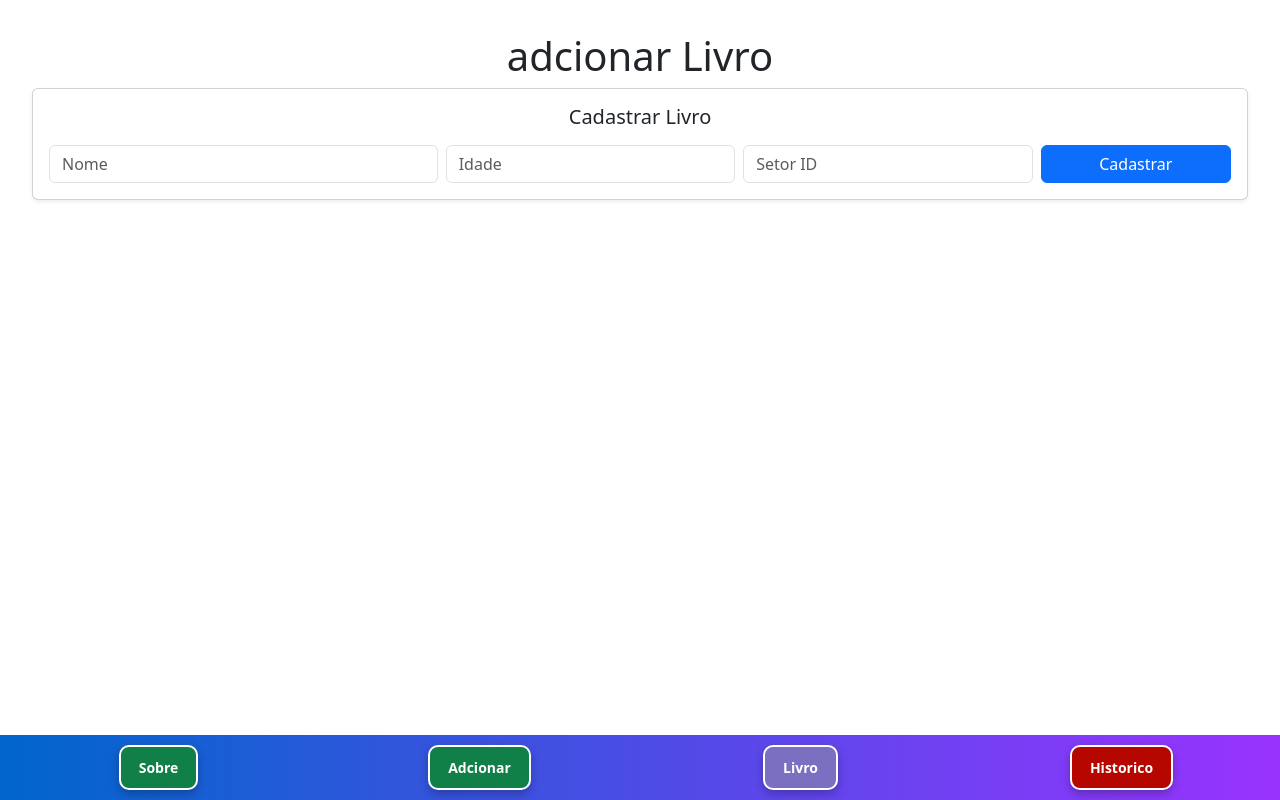
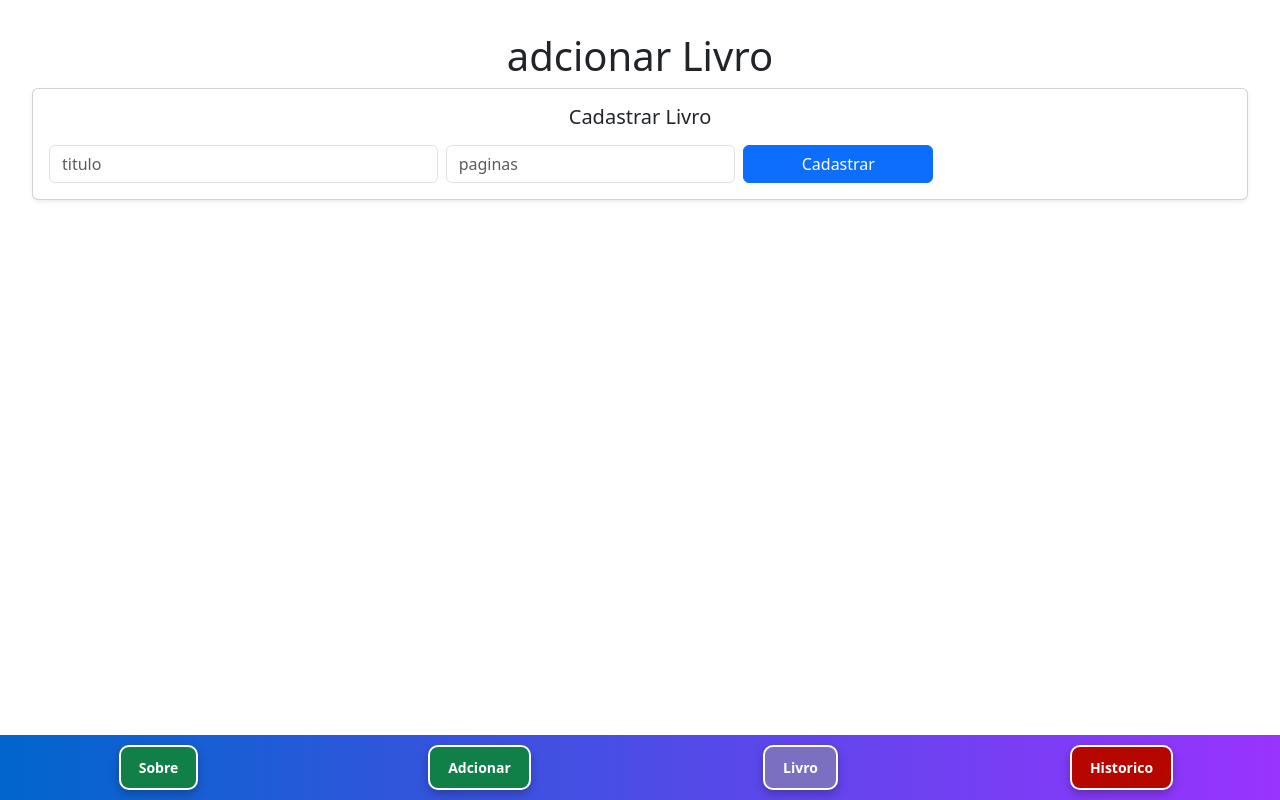
Before and after one commit to Wendel100/DailyReading, a React (Vite) app: page /adcionar in a window 1280 px wide. Built offline with nearby package versions, Linux system fonts and the light colour scheme.

Commit message:
version 1.0.7

```diff
--- a/src/pages/Adcionar.tsx
+++ b/src/pages/Adcionar.tsx
@@ -1,18 +1,16 @@
 import { useState } from "react";
 import api from "../services/Api";
 export function Adcionar(){
-const [name, setNome] = useState("");
-const [idade, setIdade] = useState<number | "">("");
-const [setorId, setSetorId] = useState<number | "">("");
+const [titulo, setTitulo] = useState("");
+const [nPaginas, setNpaginas] = useState<number | "">("");
 const [loading, setLoading] = useState(false);
 
 //adcionar livro
-async function addLivro(nome: string, idade: number, setorId: number) {
+async function addLivro(titulo: string, nPaginas: number){
   try {
     await api.post("addLivro", {
-      name: nome,
-      idade,
-      setorId,
+      titulo: titulo,
+      nPaginas,
     });
   } catch (erro: any) {
     console.error("🔥 ERRO BACKEND:", erro?.response?.data);
@@ -22,7 +20,7 @@ async function addLivro(nome: string, idade: number, setorId: number) {
 async function handleSubmit(e: React.FormEvent) {
   e.preventDefault();
 
-  if (!name || idade === "" || setorId === "") {
+  if (!titulo || nPaginas === "") {
     alert("Preencha todos os campos!");
     return;
   }
@@ -30,15 +28,13 @@ async function handleSubmit(e: React.FormEvent) {
   try {
     setLoading(true);
 
-    await addLivro(name, Number(idade), Number(setorId));
+    await addLivro(titulo, Number(nPaginas));
 
     alert("Livro cadastrado com sucesso!");
 
     // limpa formulário
-    setNome("");
-    setIdade("");
-    setSetorId("");
-
+    setTitulo("");
+    setNpaginas("");
   } catch {
     alert("Erro ao cadastrar livro.");
   } finally {
@@ -55,29 +51,19 @@ async function handleSubmit(e: React.FormEvent) {
                     <input
                         type="text"
                         className="form-control"
-                        placeholder="Nome"
-                        value={name}
-                        onChange={(e) => setNome(e.target.value)} />
+                        placeholder="titulo"
+                        value={titulo}
+                        onChange={(e) => setTitulo(e.target.value)} />
                 </div>
 
                 <div className="col-md-3">
                     <input
                         type="number"
                         className="form-control"
-                        placeholder="Idade"
-                        value={idade}
-                        onChange={(e) => setIdade(Number(e.target.value))} />
+                        placeholder="paginas"
+                        value={nPaginas}
+                        onChange={(e) => setNpaginas(Number(e.target.value))} />
                 </div>
-
-                <div className="col-md-3">
-                    <input
-                        type="number"
-                        className="form-control"
-                        placeholder="Setor ID"
-                        value={setorId}
-                        onChange={(e) => setSetorId(Number(e.target.value))} />
-                </div>
-
                 <div className="col-md-2 d-grid">
                     <button
                         type="submit"
--- a/src/pages/Livros.tsx
+++ b/src/pages/Livros.tsx
@@ -38,9 +38,9 @@ export function Livros() {
       setLivros((prev) => prev.filter((livro) => livro.id !== id));
 
       // aviso de sucesso
-      alert("Livro apagado com sucesso!");
+      alert("Livro finalizado com sucesso😊✨!");
     } catch (erro) {
-      console.error("Erro ao apagar livro:", erro);
+      console.error("Erro ao finalizar o livro:", erro);
       alert("Erro ao apagar o livro.");
     }
   }
@@ -62,7 +62,7 @@ export function Livros() {
               {/* Body */}
               <div className="card-body">
                 <p className="mb-2">
-                  <strong>ID:</strong> {livro.id}
+                  <strong>ID:</strong>N°{livro.id}
                 </p>
 
                 <p className="mb-3">
@@ -73,7 +73,7 @@ export function Livros() {
                 </p>
                <p className="mb-3">
                <strong>Criado em :</strong>{" "}
-                 {new Date(livro.dataCriacao).toLocaleDateString("pt-BR")}
+                 {new Date(livro.dataCriacao).toDateString()}
                   </p>
                   </div>
 
```
Also changed, not shown: 1 other file (tests, documents, lock files or other folders).
